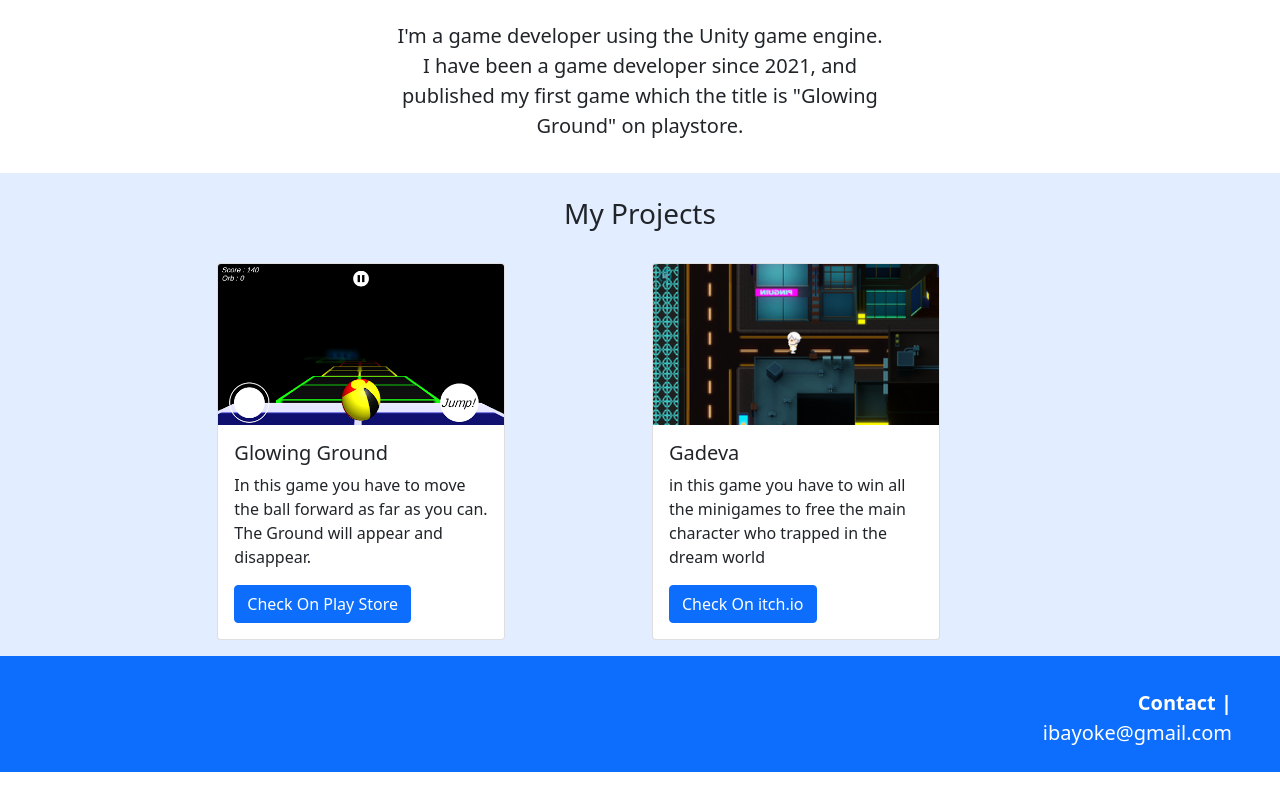
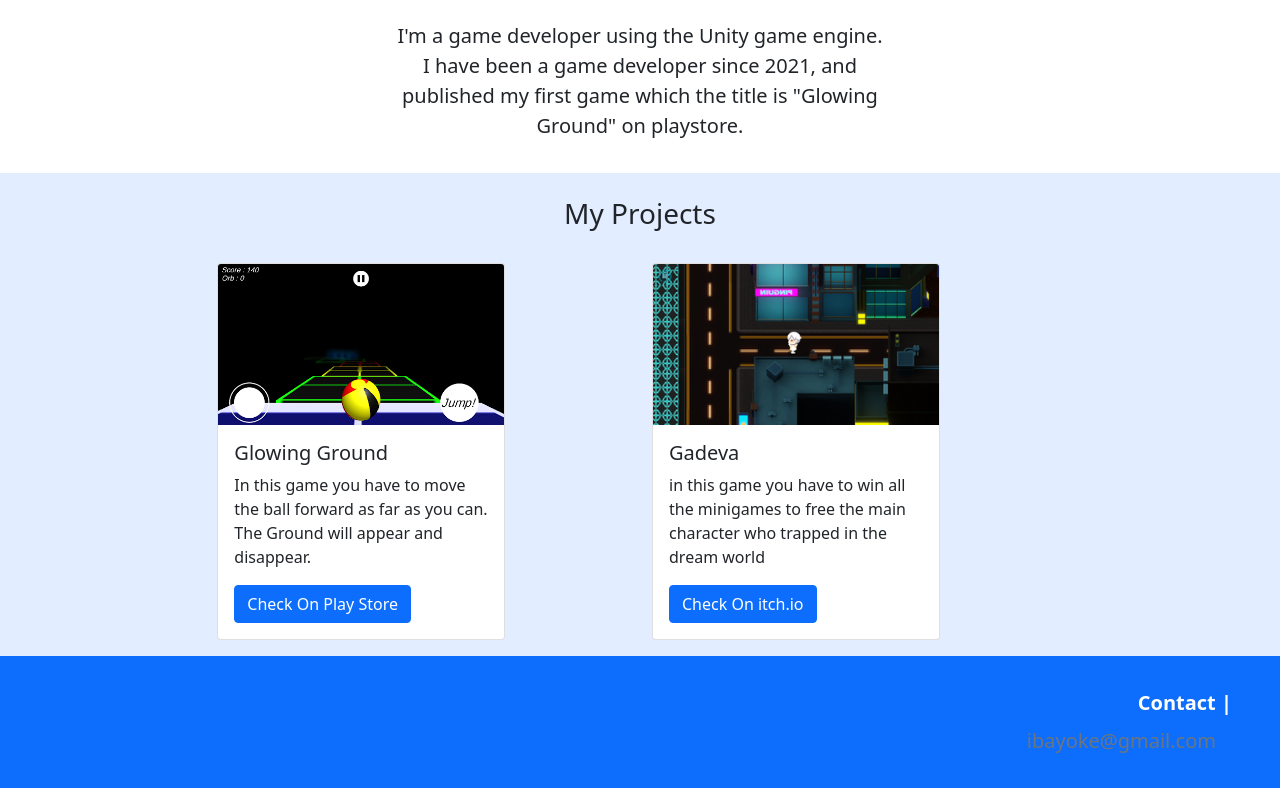
Before and after one commit to 2Bray/2bray.github.io, a plain HTML site: page index.html in a window 1280 px wide. Shown: the part 490-1278 px from the top of the page. Drawn offline with nearby package versions, Linux system fonts and the light colour scheme.

Commit message:
Update index.html

```diff
--- a/index.html
+++ b/index.html
@@ -107,7 +107,7 @@
 
     <footer id="contact" class="bg-primary text-end">
         <br>
-            <div class="text-white fs-5 mt-2 me-5"> <b> Contact | </b> <div clas="nav-link disabled"> ibayoke@gmail.com </div> </div>
+            <div class="text-white fs-5 mt-2 me-5"> <b> Contact | </b> <div class="nav-link disabled"> ibayoke@gmail.com </div> </div>
         <br>
     </footer>
 
```
